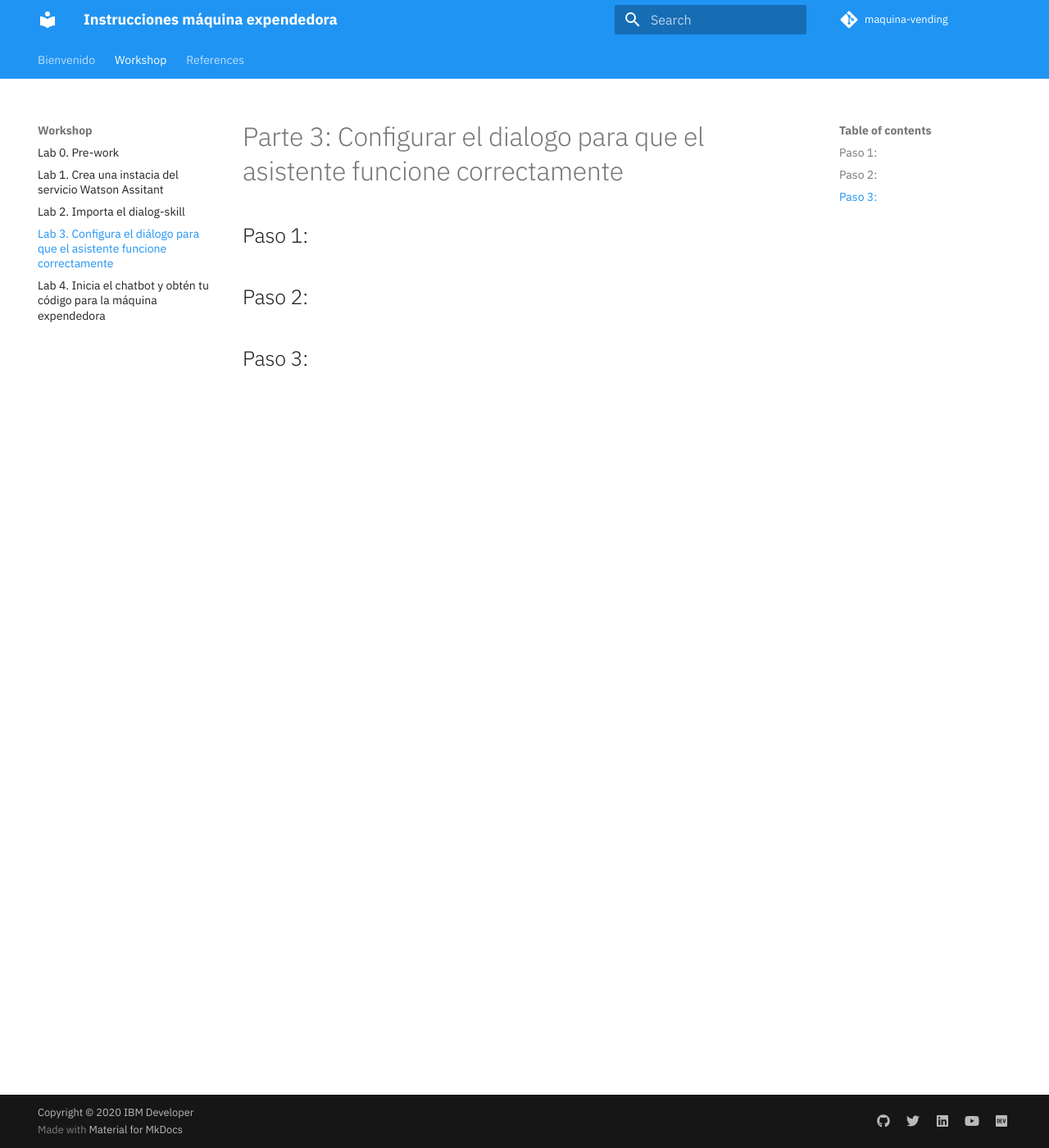
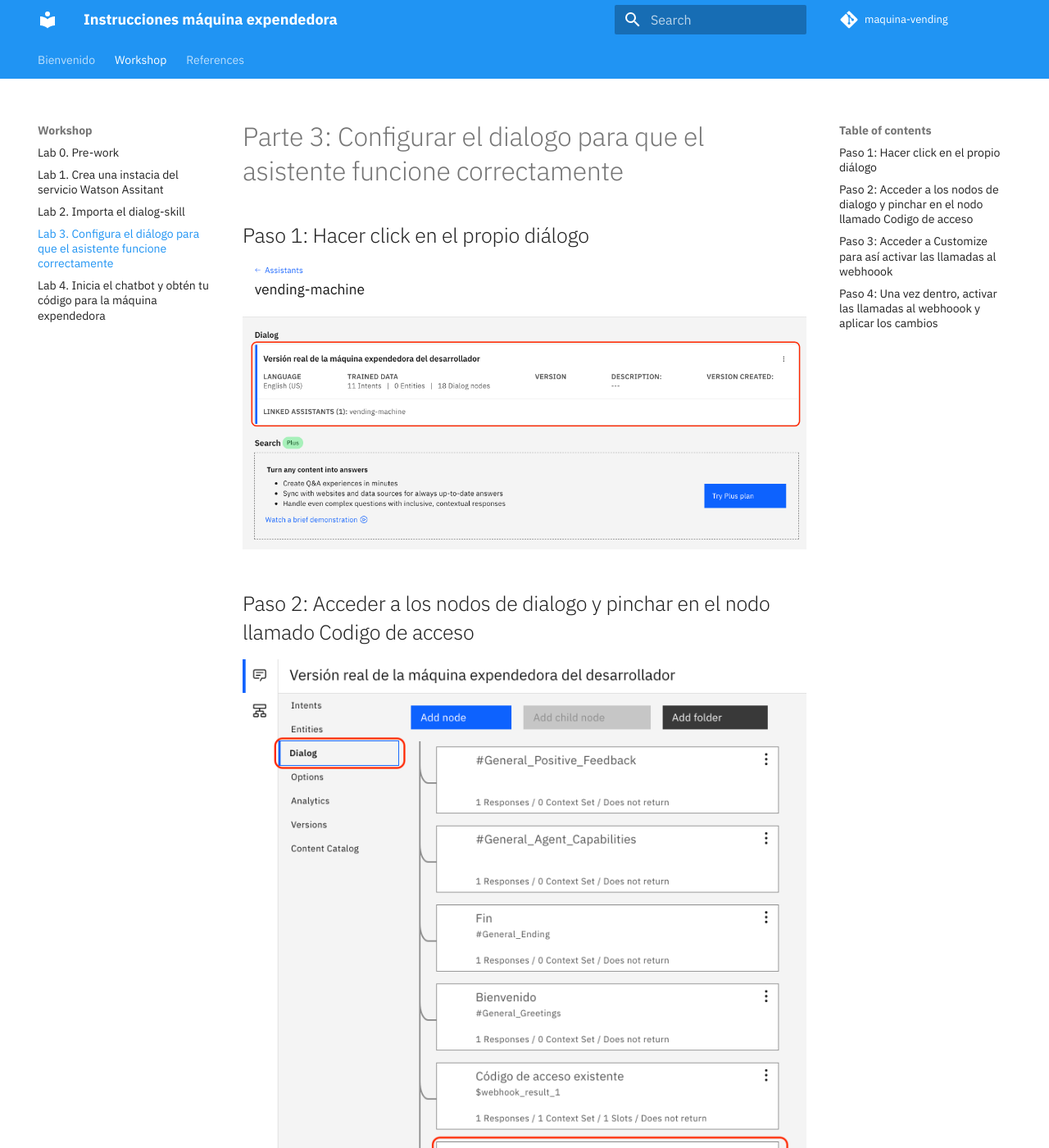
Before and after one commit to IBM/maquina-vending, an MkDocs documentation site: the page built from docs/lab-3/README.md, in a window 1280 px wide and 1400 px high. Shown: the whole window at 82% size. Built offline with MkDocs 1.6.1 and Material for MkDocs 9.7.7, drawn with Linux system fonts in a browser that asks for light colours; comment, search, counter and statistics services are not loaded; some of the changed text lies outside the part shown.

Commit message:
Mejora lab-3

```diff
--- a/docs/lab-3/README.md
+++ b/docs/lab-3/README.md
@@ -1,9 +1,19 @@
 # Parte 3: Configurar el dialogo para que el asistente funcione correctamente
 
-## Paso 1:
+## Paso 1: Hacer click en el propio diálogo
+
+![Diálogo](../images/dialogo.png)
 
 
-## Paso 2:
+## Paso 2: Acceder a los nodos de dialogo y pinchar en el nodo llamado Codigo de acceso
+
+![NodoCodigo](../images/nodoCodigo.png)
 
 
-## Paso 3:
+## Paso 3: Acceder a Customize para así activar las llamadas al webhoook
+
+![Customize](../images/customize.png)
+
+## Paso 4: Una vez dentro, activar las llamadas al webhoook y aplicar los cambios
+
+![ActivarWebhook](../images/activarWebhook.png)
```
Also changed, not shown: docs/lab-4/README.md (+3 -1 lines), docs/images/activarWebhook.png (added), docs/images/chatbot.png (added), docs/images/customize.png (added), docs/images/dialogo.png (added), docs/images/nodoCodigo.png (added), docs/images/preview.png (added).
